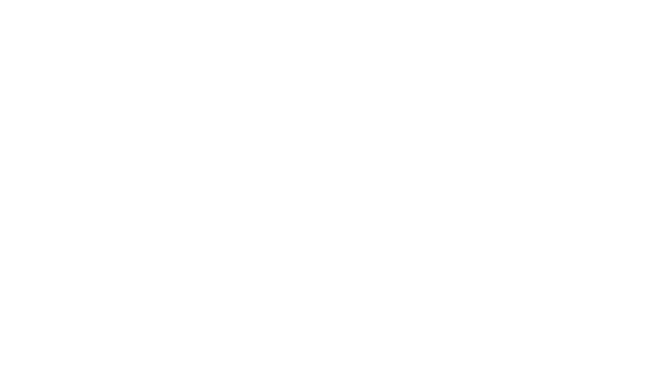
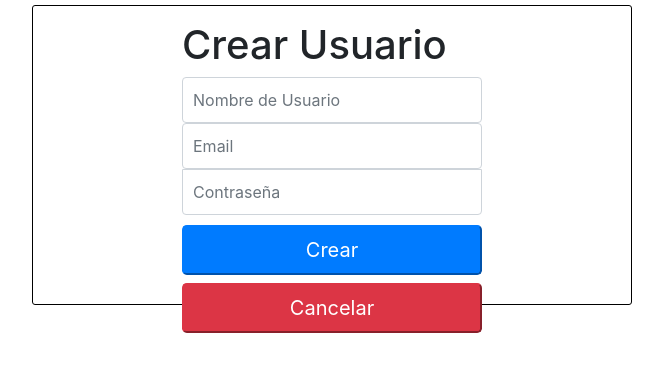
Before and after one commit to cristian473/Henry-Bank, a React (Create React App) app in the folder client/: page /addUsuario in a window 1280 px wide. Shown: the top 372 px of the page, without its empty margins (308-971 px from the left). Built offline with nearby package versions, Linux system fonts and the light colour scheme.

Commit message:
formulario agregar usuario

```diff
--- a/client/src/App.js
+++ b/client/src/App.js
@@ -2,16 +2,18 @@
 import './css/App.css';
 import { Route } from 'wouter';
 import { useDispatch } from 'react-redux';
-
 import AddUserForm from './components/FormularioAltaCliente.jsx';
 import LoginForm from './components/Login.jsx';
 import General from './components/General/index.js'
+import FormularioUsuario from './components/FormularioCrearUsuario.jsx'
+
 function App() {
 
   const dispatch = useDispatch();
   return (
     <div>
       <Route path='/addUser' component={AddUserForm} />
+      <Route path='/addUsuario' component={FormularioUsuario} />
       <Route path='/login' component={LoginForm} />
       <Route path='/general' component={General} />
     </div>
--- a/client/src/actions/AddUserActions.js
+++ b/client/src/actions/AddUserActions.js
@@ -1,4 +1,4 @@
-import { ADD_USERS } from '../constants/userConstants';
+import { ADD_USERS, ADD_USER } from '../constants/userConstants';
 import axios from 'axios'
 
 export function addUsers(user) {
@@ -9,3 +9,28 @@
             })
     };
 }
+
+export function addUser(user) {
+    return function(dispatch) {
+        return fetch('http://localhost:3080/users', {
+                headers: {
+                    'Accept': '*/*',
+                    'Content-Type': 'application/json'
+                },
+                method: 'POST',
+                body: JSON.stringify(user),
+                credentials: 'include'
+
+            })
+            .then((res) => {
+                if (res.status === 200) {
+                    return (
+                        dispatch({ type: ADD_USER }),
+                        window.history.back()
+                    )
+                } else {
+                    alert("Error en campos")
+                }
+            })
+    }
+}
--- a/client/src/components/FormularioCrearUsuario.jsx
+++ b/client/src/components/FormularioCrearUsuario.jsx
@@ -0,0 +1,50 @@
+import React, { useState } from 'react';
+import { addUser } from '../actions/AddUserActions'
+import '../css/agregarusuario.css'
+import { connect } from 'react-redux'
+
+function FormularioUsuario({addUser}){
+
+const [input, setInput] = useState({
+    nombreUser : null,
+    contraUser : null,
+    emailUser : null
+})
+
+const handleInputChange = function(e){
+    e.preventDefault()
+    setInput({
+        ...input,
+        [e.target.name] : e.target.value
+    })
+}
+
+const enviarFormulario = function(e){
+    e.preventDefault();
+    addUser(input)
+}
+
+const cancelar = function(e){
+    window.history.back();
+}
+    return(
+        <div className="container">
+            <form className="form-signin" >
+                <h1>Crear Usuario </h1>
+                <label htmlFor="nombreUser" className ="sr-only">Nombre de Usuario*</label>
+                <input className="form-control" required type="text" name="nombreUser" placeholder="Nombre de Usuario" onChange={handleInputChange}/>
+
+                <label htmlFor="emailUser" className ="sr-only">Email*</label>
+                <input className="form-control" required type="email" name="emailUser" placeholder="Email" onChange={handleInputChange}/>
+
+                <label htmlFor="contraUser" className ="sr-only">Constraseña*</label>
+                <input className="form-control" required type="password" name="contraUser" placeholder="Contraseña" onChange={handleInputChange}/>
+
+                <button type="submit" className=" btn-lg btn-primary btn-block"  value="Enviar" onClick={enviarFormulario} >Crear</button>
+                <button type="button" className=" btn-lg btn-danger btn-block"  value="Cancelar" onClick={cancelar} >Cancelar</button>
+            </form>
+        </div>
+    )
+}
+
+export default connect(null,{addUser})(FormularioUsuario)
--- a/client/src/constants/userConstants.js
+++ b/client/src/constants/userConstants.js
@@ -1 +1,2 @@
 export const ADD_USERS = 'ADD_USERS';
+export const ADD_USER = 'ADD_USER';
--- /dev/null
+++ b/client/src/css/agregarusuario.css
@@ -0,0 +1,24 @@
+.form-signin {
+    width: 100%;
+    max-width: 330px;
+    padding: 15px;
+    margin: auto;
+}
+
+.form-signin .form-control {
+    position: relative;
+    box-sizing: border-box;
+    height: auto;
+    padding: 10px;
+    font-size: 16px;
+}
+
+.form-signin .form-control:focus {
+    z-index: 2;
+}
+
+.form-signin input[type="password"] {
+    margin-bottom: 10px;
+    border-top-left-radius: 0;
+    border-top-right-radius: 0;
+}
```
